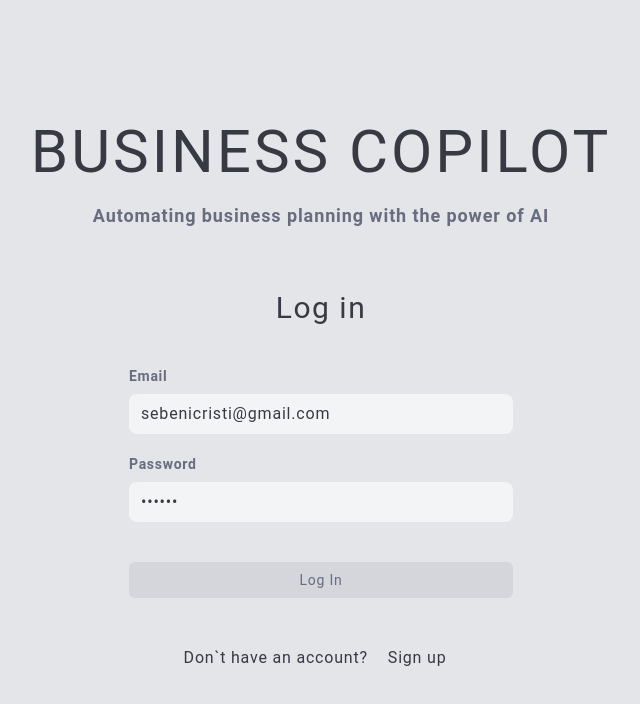
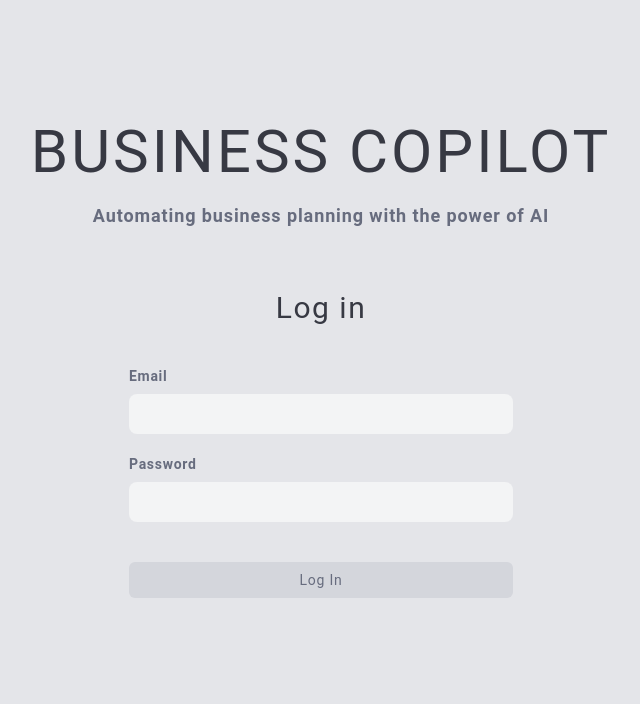
Before and after one commit to zebetul/business-copilot-client, a React (Vite) app: page /login in a window 1280 px wide. Shown: the top 704 px of the page, without its empty margins (319-959 px from the left). Built offline with nearby package versions, Linux system fonts and the light colour scheme.

Commit message:
Remove SignUp page and update LoginForm

```diff
--- a/src/App.jsx
+++ b/src/App.jsx
@@ -9,7 +9,6 @@ import CustomToaster from "./ui/CustomToaster";
 
 import AppLayout from "./ui/AppLayout";
 import Login from "./pages/Login";
-import SignUp from "./pages/SignUp";
 import Assistant from "./pages/Assistant";
 import Documents from "./pages/Documents";
 import History from "./pages/History";
@@ -33,10 +32,6 @@ function App() {
         {
           path: "/login",
           element: <Login />,
-        },
-        {
-          path: "/signup",
-          element: <SignUp />,
         },
         {
           element: (
--- a/src/features/authentication/LoginForm.jsx
+++ b/src/features/authentication/LoginForm.jsx
@@ -5,8 +5,8 @@ import useLogin from "./useLogin";
 import Loader from "../../ui/Loader";
 
 function LoginForm() {
-  const [email, setEmail] = useState("sebenicristi@gmail.com");
-  const [password, setPassword] = useState("123456");
+  const [email, setEmail] = useState("");
+  const [password, setPassword] = useState("");
   const { login, isPending } = useLogin();
 
   const handleLogin = async (e) => {
--- a/src/pages/Login.jsx
+++ b/src/pages/Login.jsx
@@ -1,9 +1,9 @@
 import LoginForm from "../features/authentication/LoginForm";
-import CustomNavLink from "../ui/CustomNavLink";
+// import CustomNavLink from "../ui/CustomNavLink";
 
 function Login() {
   return (
-    <main className="flex h-screen w-screen flex-col items-center justify-center">
+    <main className="flex h-screen w-screen flex-col items-center justify-center pb-20">
       <h1 className="text-center text-6xl">BUSINESS COPILOT</h1>
 
       <h2 className="mb-10 text-center text-lg font-bold text-textColorLight">
@@ -14,12 +14,12 @@ function Login() {
 
       <LoginForm />
 
-      <p className="mt-10 flex items-center gap-2">
+      {/* <p className="mt-10 flex items-center gap-2">
         Don`t have an account?
         <CustomNavLink to="/signup" type="primary">
           Sign up
         </CustomNavLink>
-      </p>
+      </p> */}
     </main>
   );
 }
```
